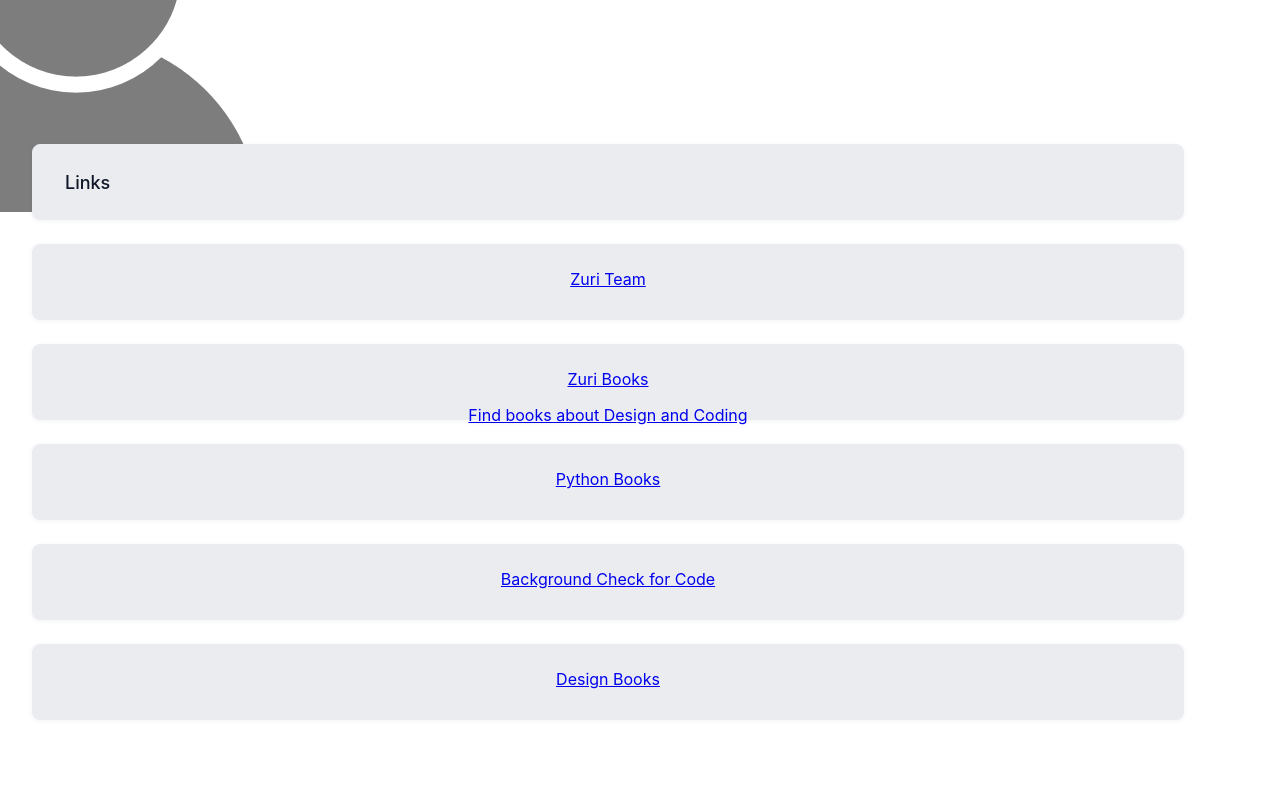
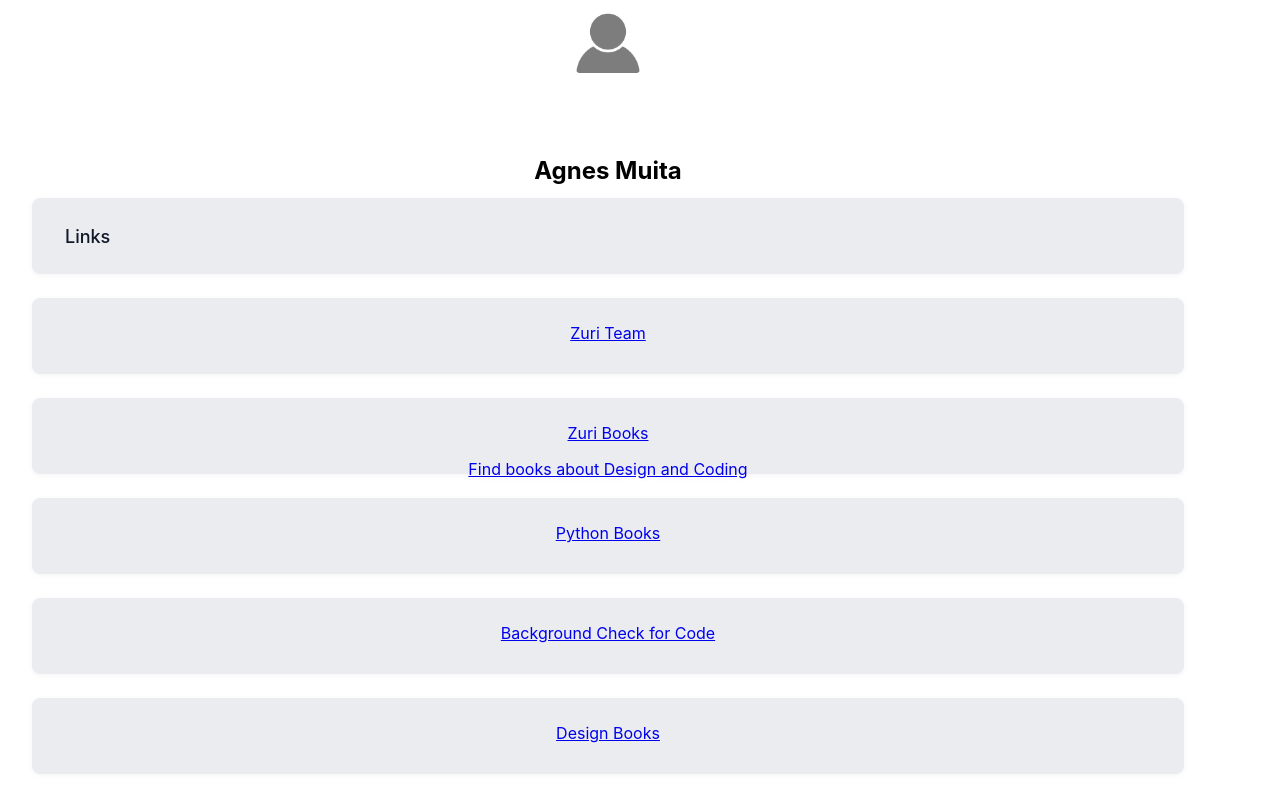
Before and after one commit to AgnesMuita/linktree, a React (Create React App) app: page / in a window 1280 px wide. Built offline with nearby package versions, Linux system fonts and the light colour scheme.

Commit message:
add twitter and slack user names to profile

```diff
--- a/src/components/profile.js
+++ b/src/components/profile.js
@@ -3,8 +3,10 @@
 
 function Profile() {
   return (
-    <div class="profile-img">
-      <img src={profile} alt=""/>
+    <div className='profile-section'>
+        <img className="profile-img" src={profile} alt=""/>
+        <h1 className="twitter-frame"><p id="twitter">Agnes Muita</p></h1>
+        {/* <h1 className="twitter-frame"><p id="slack">Agnes Muita</p></h1> */}
     </div>
   )
 }
```
